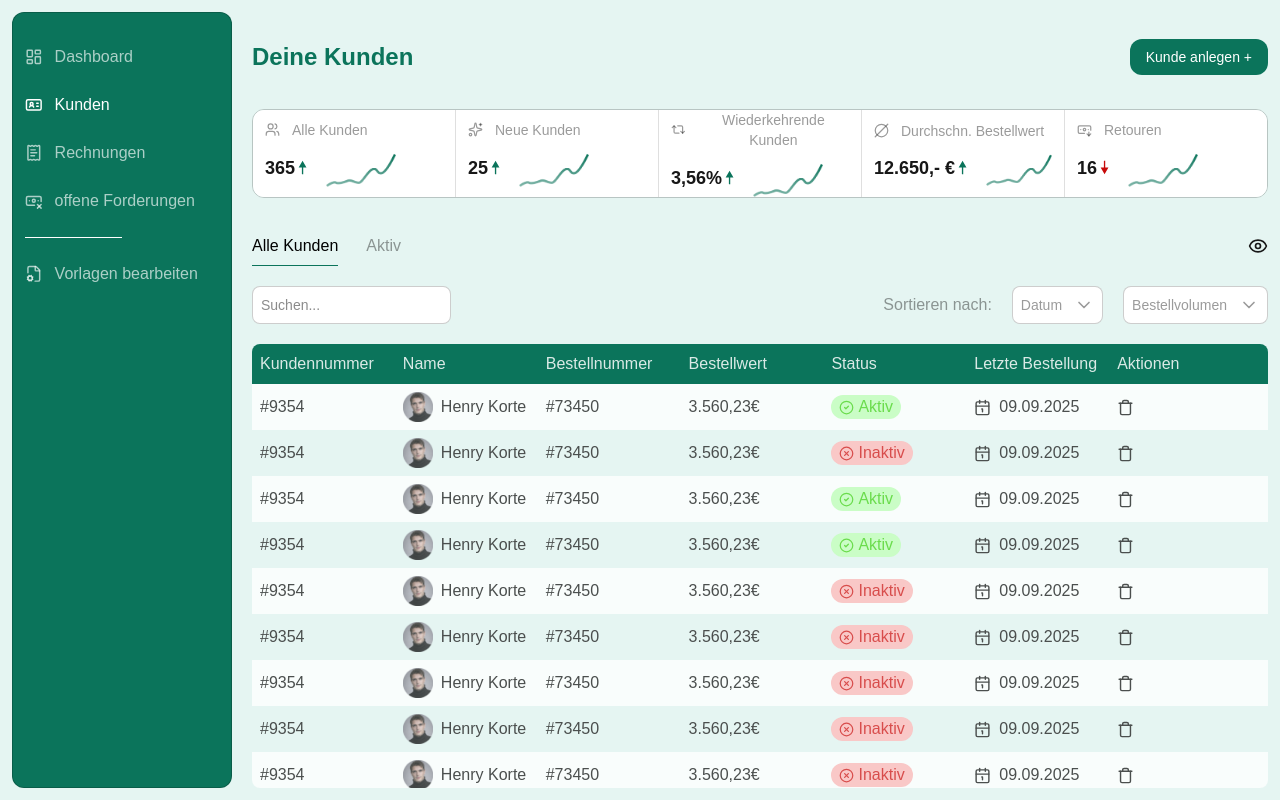
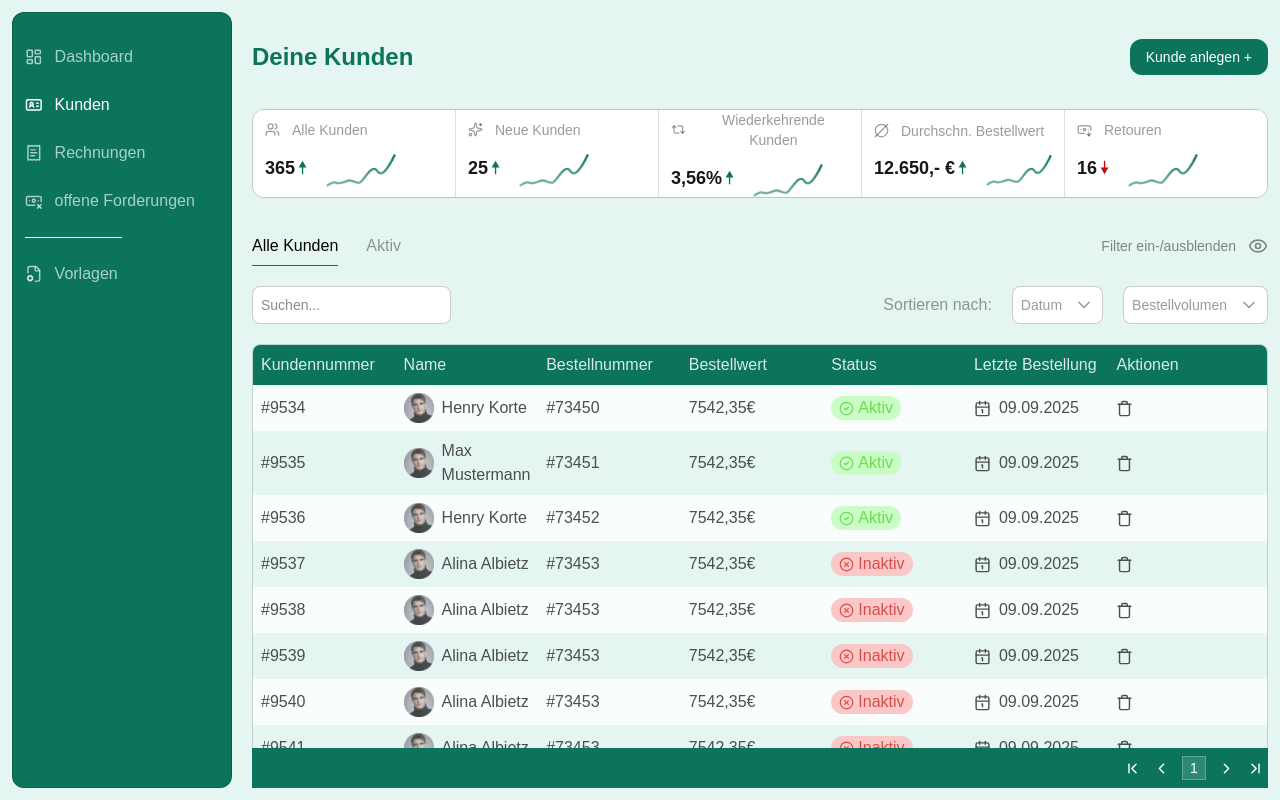
Before and after one commit to henrymh5/invoice-automation, a Next.js app: page /kunden in a window 1280 px wide. Built offline with nearby package versions, Linux system fonts and the light colour scheme.

Commit message:
feat: Customer Table extended styling + footer for pagination added, created template overeview + simple template creation page

```diff
--- a/app/(app)/components/Sidebar.tsx
+++ b/app/(app)/components/Sidebar.tsx
@@ -32,9 +32,9 @@ export default function Sidebar(){
                 offene Forderungen
             </Link>
             <hr className="text-[#fff] w-[50%]" />
-            <Link href="/vorlagen-bearbeiten" className={`${pathname === '/vorlagen-bearbeiten' ? "text-[#fff]" : "text-[#ffffffa8]"} flex items-center gap-3 hover:text-[#fff] transition`}>
+            <Link href="/vorlagen" className={`${pathname === '/vorlagen' ? "text-[#fff]" : "text-[#ffffffa8]"} flex items-center gap-3 hover:text-[#fff] transition`}>
                 <FileCog size="1.1em" />
-                Vorlagen bearbeiten
+                Vorlagen
             </Link>
         </div>
     )
--- a/app/(app)/kunden/page.tsx
+++ b/app/(app)/kunden/page.tsx
@@ -1,4 +1,4 @@
-'use client'
+"use client";
 
 import {
   ChevronDown,
@@ -12,7 +12,11 @@ import {
   CircleX,
   Calendar1,
   Eye,
-  EyeClosed
+  EyeClosed,
+  ChevronFirst,
+  ChevronLast,
+  ChevronRight,
+  ChevronLeft
 } from "lucide-react";
 import { useState } from "react";
 import Image from "next/image";
@@ -88,7 +92,8 @@ function CustomerStatistics() {
         </div>
         <div className="flex justify-between items-center gap-4">
           <div className="font-semibold text-lg flex items-center justify-center">
-            3,56% <Image width={15} height={15} src="/arrow-up.svg" alt="arrow" />
+            3,56%{" "}
+            <Image width={15} height={15} src="/arrow-up.svg" alt="arrow" />
           </div>
           <div className="flex-1 self-stretch">
             <Image
@@ -156,11 +161,19 @@ function TableSettings() {
           </div>
           <div className="text-[#00000065] p-2">Aktiv</div>
         </div>
-        <div>
-            {isOpen ? <Eye className="cursor-pointer" onClick={() => setOpen(!isOpen)} size={20}/> : <EyeClosed className="cursor-pointer" onClick={() => setOpen(!isOpen)}  size={20}/>}
+        <div
+          className="flex items-center justify-center gap-3 opacity-50 hover:opacity-100 text-sm transition cursor-pointer"
+          onClick={() => setOpen(!isOpen)}
+        >
+          Filter ein-/ausblenden{" "}
+          {isOpen ? (
+            <Eye className="cursor-pointer" size={20} />
+          ) : (
+            <EyeClosed className="cursor-pointer" size={20} />
+          )}
         </div>
       </div>
-      <div className={`flex w-full justify-between ${!isOpen ? 'hidden' : ''}`}>
+      <div className={`flex w-full justify-between ${!isOpen ? "hidden" : ""}`}>
         <div className="flex gap-5">
           <form className="flex-1" action="">
             <input
@@ -171,9 +184,7 @@ function TableSettings() {
           </form>
         </div>
         <div className="flex gap-5 items-center">
-          <div className="text-[#00000065]">
-            Sortieren nach:
-          </div>
+          <div className="text-[#00000065]">Sortieren nach:</div>
           <div className="flex-1 flex gap-3 bg-white rounded-lg items-center justify-center border border-[#00000032] p-2 text-sm text-nowrap text-[#00000065] hover:text-[#000000] transition cursor-pointer">
             Datum <ChevronDown size={20} />
           </div>
@@ -186,13 +197,119 @@ function TableSettings() {
   );
 }
 
-interface CustomerProps {
-    status: string,
-}
-
-function CustomerTable(){
+function CustomerTable() {
+  const ExampleCustomers = [
+    {
+      id: 9534,
+      name: "Henry Korte",
+      pic_link: "/mock-profil-bild.png",
+      order_id: 73450,
+      order_value: "7542,35",
+      status: "active",
+      last_order: "09.09.2025",
+    },
+    {
+      id: 9535,
+      name: "Max Mustermann",
+      pic_link: "/mock-profil-bild.png",
+      order_id: 73451,
+      order_value: "7542,35",
+      status: "active",
+      last_order: "09.09.2025",
+    },
+    {
+      id: 9536,
+      name: "Henry Korte",
+      pic_link: "/mock-profil-bild.png",
+      order_id: 73452,
+      order_value: "7542,35",
+      status: "active",
+      last_order: "09.09.2025",
+    },
+    {
+      id: 9537,
+      name: "Alina Albietz",
+      pic_link: "/mock-profil-bild.png",
+      order_id: 73453,
+      order_value: "7542,35",
+      status: "inactive",
+      last_order: "09.09.2025",
+    },
+    {
+      id: 9538,
+      name: "Alina Albietz",
+      pic_link: "/mock-profil-bild.png",
+      order_id: 73453,
+      order_value: "7542,35",
+      status: "inactive",
+      last_order: "09.09.2025",
+    },
+    {
+      id: 9539,
+      name: "Alina Albietz",
+      pic_link: "/mock-profil-bild.png",
+      order_id: 73453,
+      order_value: "7542,35",
+      status: "inactive",
+      last_order: "09.09.2025",
+    },
+    {
+      id: 9540,
+      name: "Alina Albietz",
+      pic_link: "/mock-profil-bild.png",
+      order_id: 73453,
+      order_value: "7542,35",
+      status: "inactive",
+      last_order: "09.09.2025",
+    },
+    {
+      id: 9541,
+      name: "Alina Albietz",
+      pic_link: "/mock-profil-bild.png",
+      order_id: 73453,
+      order_value: "7542,35",
+      status: "inactive",
+      last_order: "09.09.2025",
+    },
+    {
+      id: 9542,
+      name: "Alina Albietz",
+      pic_link: "/mock-profil-bild.png",
+      order_id: 73453,
+      order_value: "7542,35",
+      status: "inactive",
+      last_order: "09.09.2025",
+    },
+    {
+      id: 9543,
+      name: "Alina Albietz",
+      pic_link: "/mock-profil-bild.png",
+      order_id: 73453,
+      order_value: "7542,35",
+      status: "inactive",
+      last_order: "09.09.2025",
+    },
+    {
+      id: 9544,
+      name: "Alina Albietz",
+      pic_link: "/mock-profil-bild.png",
+      order_id: 73453,
+      order_value: "7542,35",
+      status: "inactive",
+      last_order: "09.09.2025",
+    },
+    {
+      id: 9545,
+      name: "Alina Albietz",
+      pic_link: "/mock-profil-bild.png",
+      order_id: 73453,
+      order_value: "7542,35",
+      status: "inactive",
+      last_order: "09.09.2025",
+    },
+  ]; // Mockdata before initializing a db
   return (
-        <div className="rounded-lg overflow-scroll h-full mt-5">
+    <div className="rounded-lg border border-[#00000025] overflow-scroll h-full mt-5 pb-10">
       <div className="flex items-stretch justify-start w-full bg-[#0B745B] p-2  sticky top-0 left-0 z-1000">
         <div className="flex-1 text-[#ffffffd9]">Kundennummer</div>
         <div className="flex-1 text-[#ffffffd9]">Name</div>
@@ -202,42 +319,92 @@ function CustomerTable(){
         <div className="flex-1 text-[#ffffffd9]">Letzte Bestellung</div>
         <div className="flex-1 text-[#ffffffd9]">Aktionen</div>
       </div>
-            <Customer status="active" />
-            <Customer status="inactive" />
-            <Customer status="active" />
-            <Customer status="active" />
-            <Customer status="inactive" />
-            <Customer status="inactive" />
-            <Customer status="inactive" />
-            <Customer status="inactive" />
-            <Customer status="inactive" />
-            <Customer status="inactive" />
-            <Customer status="inactive" />
-            <Customer status="inactive" />
+      {ExampleCustomers.map((customer) => {
+        return (
+          <Customer
+            key={customer.id}
+            id={customer.id}
+            name={customer.name}
+            order_id={customer.order_id}
+            order_value={customer.order_value}
+            status={customer.status}
+            last_order={customer.last_order}
+          />
+        );
+      })}
+      <div className="flex items-center justify-end gap-3 h-10 w-full bg-[#0B745B] px-1  absolute bottom-0 left-0 z-1000 text-white">
+        <div><ChevronFirst size={17} /></div>
+        <div><ChevronLeft size={17} /></div>
+        <div className="bg-[#ffffff25] w-6 h-6 flex items-center text-sm justify-center border border-[#ffffff40]">1</div>
+        <div><ChevronRight size={17} /></div>
+        <div><ChevronLast size={17} /></div>
       </div>
-    )
+    </div>
+  );
 }
 
+interface CustomerProps {
+  id: number;
+  name: string;
+  order_id: number;
+  order_value: string;
+  status: string;
+  last_order: string;
+}
 
-function Customer({status}: CustomerProps){
+function Customer({
+  id,
+  name,
+  order_id,
+  order_value,
+  status,
+  last_order,
+}: CustomerProps) {
   return (
     <div className="flex items-center justify-start bg-white w-full Customer p-2 opacity-75 hover:opacity-100 cursor-pointer transition">
-            <div className="flex-1">#9354</div>
-            <div className="flex-1 flex justify-start items-center gap-2"><Image src="/mock-profil-bild.png" width={30} height={30} alt="Profilbild" />Henry Korte</div>
-            <div className="flex-1">#73450</div>
-            <div className="flex-1">3.560,23€</div>
-            <div className="flex-1"><Status status={status} /></div>
-            <div className="flex-1 flex items-center justify-start gap-2"><Calendar1 size={17}/>09.09.2025</div>
-            <div className="flex-1"><TrashIcon size={17} /></div>
+      <div className="flex-1">#{id}</div>
+      <div className="flex-1 flex justify-start items-center gap-2">
+        <Image
+          src="/mock-profil-bild.png"
+          width={30}
+          height={30}
+          alt="Profilbild"
+        />
+        {name}
       </div>
-    )
+      <div className="flex-1">#{order_id}</div>
+      <div className="flex-1">{order_value}€</div>
+      <div className="flex-1">
+        <Status status={status} />
+      </div>
+      <div className="flex-1 flex items-center justify-start gap-2">
+        <Calendar1 size={17} />
+        {last_order}
+      </div>
+      <div className="flex-1">
+        <TrashIcon size={17} />
+      </div>
+    </div>
+  );
 }
 
-function Status({status} : CustomerProps){
-
-    if (status === "active"){
-    return <div className="bg-[#C0FFB7] w-fit px-2 rounded-2xl text-[#41D315] flex gap-1 items-center justify-center"><CircleCheck size={15} /> Aktiv</div>
+interface StatusProps {
+  status: string;
 }
 
-    return <div className="bg-[#FFB8B8] w-fit px-2 rounded-2xl text-[#D31515] flex gap-1 items-center justify-center"><CircleX size={15}/>Inaktiv</div>
+function Status({ status }: StatusProps) {
+  if (status === "active") {
+    return (
+      <div className="bg-[#C0FFB7] w-fit px-2 rounded-2xl text-[#41D315] flex gap-1 items-center justify-center">
+        <CircleCheck size={15} /> Aktiv
+      </div>
+    );
   }
+
+  return (
+    <div className="bg-[#FFB8B8] w-fit px-2 rounded-2xl text-[#D31515] flex gap-1 items-center justify-center">
+      <CircleX size={15} />
+      Inaktiv
+    </div>
+  );
+}
--- /dev/null
+++ b/app/(app)/vorlagen/page.tsx
@@ -0,0 +1,41 @@
+import Image from "next/image";
+
+export default function Templates() {
+  return (
+    <div className="grid grid-cols-6 grid-rows-8 flex-1 self-stretch gap-5">
+      <div className="col-span-6 row-span-1 flex justify-between items-center py-5">
+        <div>
+          <span className="text-2xl font-semibold text-[#0B745B]">
+            Deine Vorlagen
+          </span>
+        </div>
+        <div className="flex">
+          <a href="/vorlage-erstellen" className="font-medium text-sm p-2 pl-4 pr-4 rounded-xl bg-[#0B745B] text-[#fff] cursor-pointer">
+            Neue Vorlage +
+          </a>
+        </div>
+      </div>
+      <Template title="Dein Vorlagenname #1" />
+      <Template title="Dein Vorlagenname #2" />
+      <Template title="Dein Vorlagenname #3" />
+      <Template title="Dein Vorlagenname #4" />
+    </div>
+  );
+}
+
+interface TemplateProps{
+    title: string;
+}
+
+function Template({title} : TemplateProps) {
+    return (
+        <div className="col-span-1 row-span-1 flex flex-col gap-5">
+            <div>
+                <Image src="/blank-a4.png" className="w-full shadow-sm" width={100} height={300} alt="Blanko Vorlage Template"/>
+            </div>
+            <div>
+                <h2 className="text-md text-[#000000b6]">{title}</h2>
+            </div>
+        </div>
+    )
+}
```
Also changed, not shown: app/(app)/vorlage-erstellen/page.tsx (added, +83 -0 lines), public/blank-a4.png (added). Lines whose indentation alone changed are shown as unchanged.
